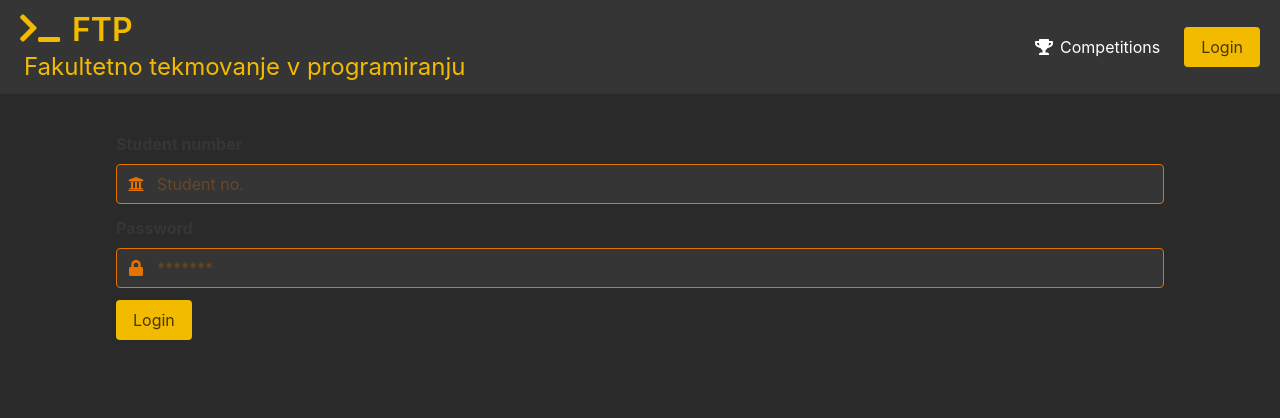
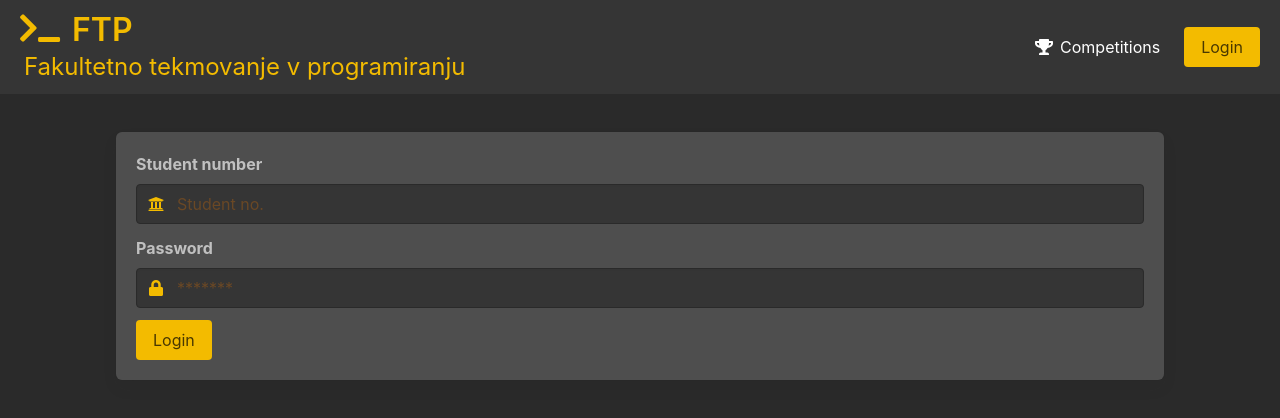
Before and after one commit to VakeDomen/BataljaCompetitionDashboardFE, an Angular app: page /login in a window 1280 px wide. Shown: the top 418 px of the page. Built offline with nearby package versions, Linux system fonts and the light colour scheme.

Commit message:
login view

```diff
--- a/src/app/pages/login/login.component.html
+++ b/src/app/pages/login/login.component.html
@@ -1,6 +1,6 @@
-<form class="ml-3 mt-3 mr-3 mb-3">
+<form class="ml-3 mt-3 mr-3 mb-3 box">
     <div class="field">
-        <label for="" class="label">Student number</label>
+        <label for="" class="label is-color-text-gray">Student number</label>
         <div class="control has-icons-left">
             <input
                 [(ngModel)]='credentials.username'
@@ -11,12 +11,12 @@
                 required
             >
             <span class="icon is-small is-left">
-                <i class="fas fa-university"></i>
+                <i class="fas fa-university is-color-primary"></i>
             </span>
         </div>
     </div>
     <div class="field">
-        <label for="" class="label">Password</label>
+        <label for="" class="label is-color-text-gray">Password</label>
         <div class="control has-icons-left">
             <input
                 [(ngModel)]=credentials.password
@@ -27,7 +27,7 @@
                 required
             >
             <span class="icon is-small is-left">
-                <i class="fa fa-lock"></i>
+                <i class="fa fa-lock is-color-primary"></i>
             </span>
         </div>
     </div>
--- a/src/styles.sass
+++ b/src/styles.sass
@@ -28,7 +28,7 @@ $navbar-dropdown-item-active-background-color: $dark
 // ------------ INPUT ------------
 $input-color: $accent
 $input-background-color: $dark
-$input-border-color: $accent
+$input-border-color: $black
 $input-icon-color: $accent
 
 // ------------ BOX ------------
```
